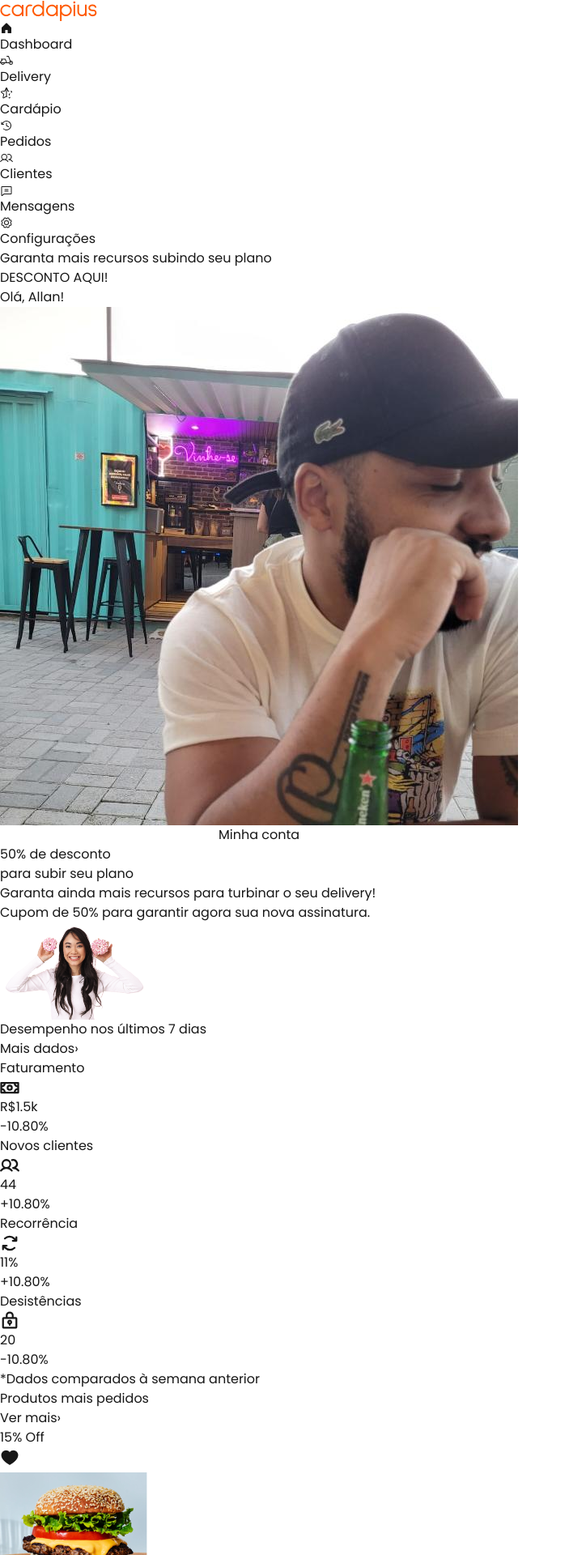
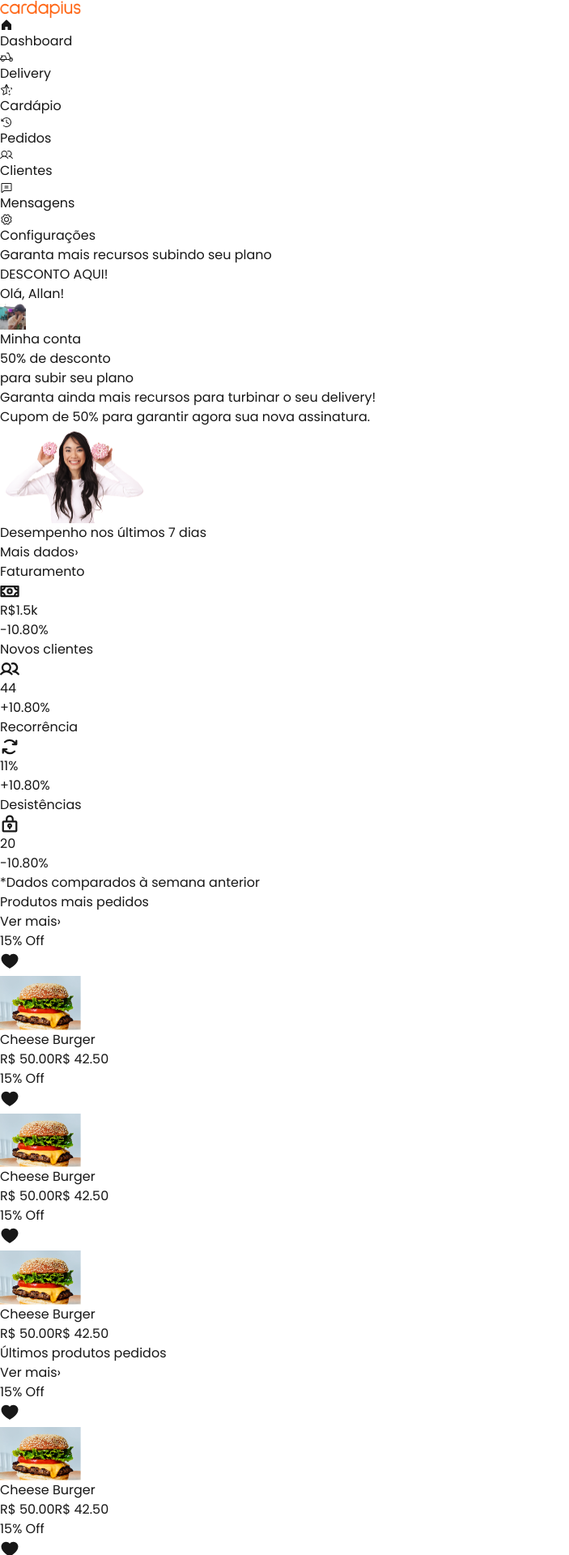
Before and after one commit to jefersonmarciano/cardapius, a Next.js app: page / in a window 1280 px wide. Shown: the top 1920 px of the page at 81% size, without its empty margins (0-703 px from the left). Built offline with nearby package versions, Linux system fonts and the light colour scheme.

Commit message:
comment img

```diff
--- a/src/components/Header/index.tsx
+++ b/src/components/Header/index.tsx
@@ -1,23 +1,29 @@
 "use client"
 
+// eslint-disable-next-line @typescript-eslint/no-unused-vars
 import { ShoppingCart } from "@phosphor-icons/react";
 import { useState } from "react";
-import { Cart } from "../Cart";
+import Image from 'next/image';
+
 import { useCart } from "@/hooks/useCart";
 
 export function Header() {
+  // eslint-disable-next-line @typescript-eslint/no-unused-vars
   const [isCartOpen, setIsCartOpen] = useState(false);
   const { items } = useCart();
 
+  // eslint-disable-next-line @typescript-eslint/no-unused-vars
   const itemsCount = items.reduce((acc, item) => acc + item.quantity, 0);
 
   return (
-    <div className="flex justify-end py-4 px-6">
+    <div className="flex justify-end p-6 border-b border-zinc-100">
       <button className="flex items-center gap-3">
-        <img
+        <Image
           src="/images/avatars/user.png"
           alt="Foto do usuário"
-          className="w-10 h-10 rounded-full object-cover"
+          width={32}
+          height={32}
+          className="rounded-full object-cover"
         />
         <span className="text-xl text-zinc-700">Minha conta</span>
       </button>
--- a/src/components/Product/LastOrderedProducts.tsx
+++ b/src/components/Product/LastOrderedProducts.tsx
@@ -1,6 +1,7 @@
 "use client"
 
 import { Heart } from "@phosphor-icons/react";
+import Image from 'next/image';
 
 export function LastOrderedProducts() {
   const products = [
@@ -48,10 +49,13 @@ export function LastOrderedProducts() {
                 <Heart size={24} weight="fill" className="text-[#EB5757]" />
               </button>
               <div className="rounded-2xl overflow-hidden">
-                <img
+                <Image
                   src={product.image}
                   alt={product.name}
+                  width={100}
+                  height={100}
                   className="w-full h-44 object-cover"
+
                 />
               </div>
             </div>
--- a/src/components/Product/MostOrderedProducts.tsx
+++ b/src/components/Product/MostOrderedProducts.tsx
@@ -1,6 +1,7 @@
 "use client"
 
 import { Heart } from "@phosphor-icons/react";
+import Image from 'next/image';
 
 export function MostOrderedProducts() {
   const products = [
@@ -48,10 +49,13 @@ export function MostOrderedProducts() {
                 <Heart size={24} weight="fill" className="text-[#EB5757]" />
               </button>
               <div className="rounded-2xl overflow-hidden">
-                <img
+                <Image
                   src={product.image}
                   alt={product.name}
+                  width={100}
+                  height={100}
                   className="w-full h-44 object-cover"
+
                 />
               </div>
             </div>
--- a/src/components/Product/ProductCard.tsx
+++ b/src/components/Product/ProductCard.tsx
@@ -1,6 +1,7 @@
 "use client"
 
 import { useCart } from "@/hooks/useCart";
+import Image from 'next/image';
 
 interface Product {
   id: number;
@@ -19,10 +20,13 @@ export function ProductCard({ product }: ProductCardProps) {
 
   return (
     <div className="bg-zinc-900 rounded-lg overflow-hidden">
-      <img
+      <Image
         src={product.image}
         alt={product.name}
+        width={100}
+        height={100}
         className="w-full h-48 object-cover"
+
       />
       <div className="p-4">
         <h3 className="text-xl font-bold">{product.name}</h3>
--- a/src/components/Sidebar/index.tsx
+++ b/src/components/Sidebar/index.tsx
@@ -4,6 +4,7 @@ import { House, Moped, StarHalf, List, Users, ChatText, Gear, ClockCounterClockw
 import Link from "next/link";
 import { usePathname } from "next/navigation";
 import { useState } from "react";
+import Image from 'next/image';
 
 export function Sidebar() {
   const pathname = usePathname();
@@ -42,10 +43,13 @@ export function Sidebar() {
   return (
     <aside className="w-[240px] bg-white p-6 flex flex-col">
       <div className="mb-8">
-        <img
+        <Image
           src="/images/icons/Logo.png"
           alt="Cardapius"
+          width={100}
+          height={100}
           className="h-8"
+
         />
       </div>
 
```
Also changed, not shown: src/components/Cart/index.tsx (+5 -2 lines), src/components/Menu/NewProductPage.tsx (+6 -2 lines).
